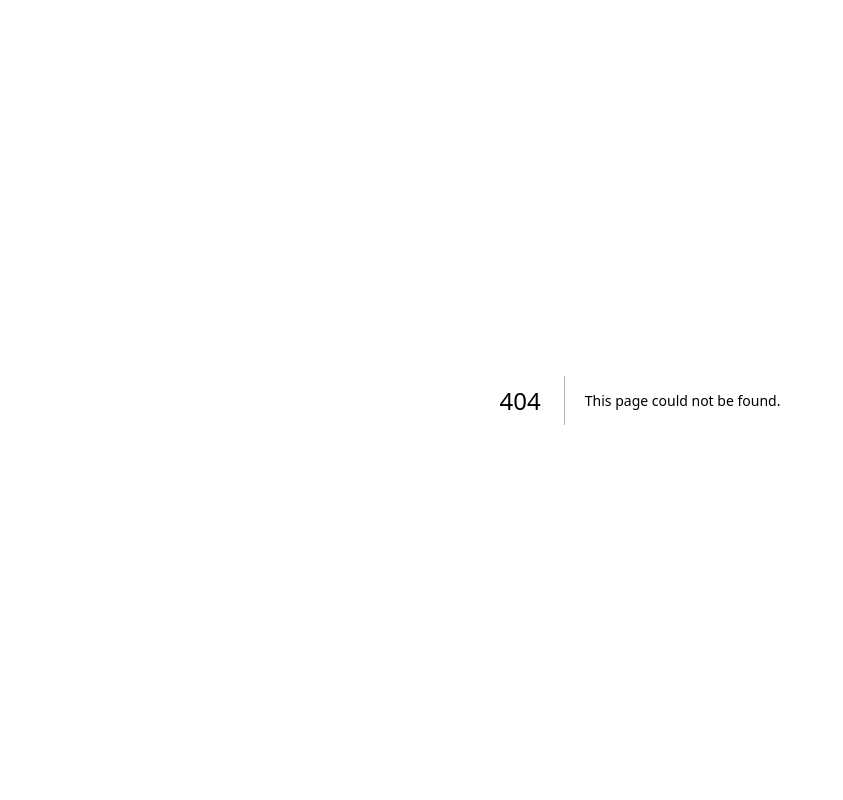
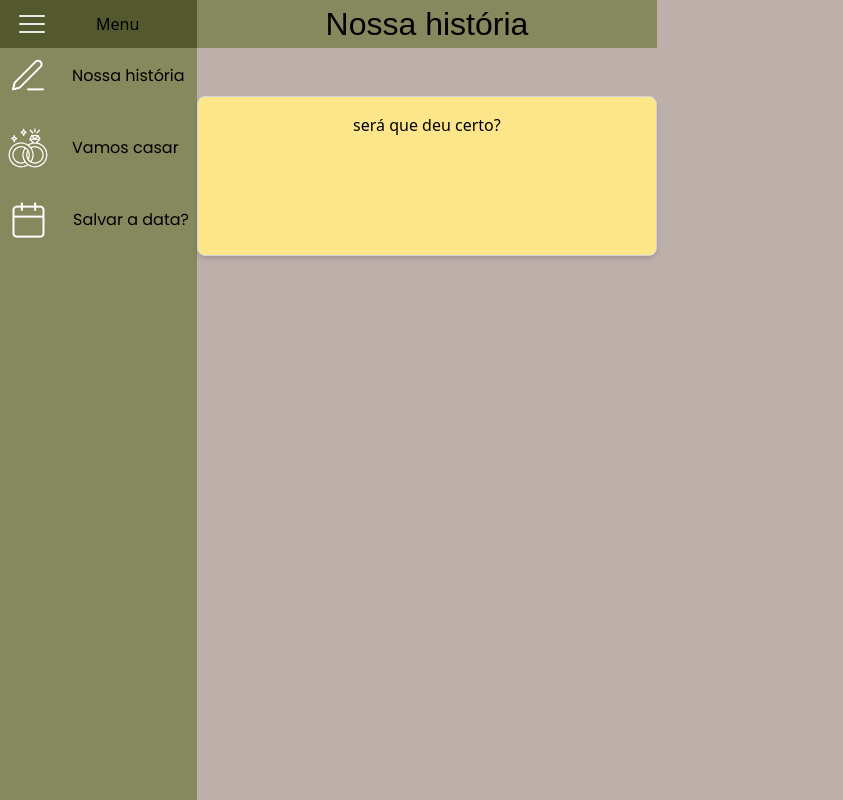
Before and after one commit to nayara-al/my-wedding-invite, a Next.js app: page /nossa-historia in a window 1280 px wide. Before the commit this address had no page. Shown: the whole page, without its empty margins (0-843 px from the left). Built offline with nearby package versions, Linux system fonts and the light colour scheme; a web font is replaced by a local one.

Commit message:
criação da página nossa história

```diff
--- a/src/app/(home)/page.tsx
+++ /dev/null
@@ -1,8 +0,0 @@
-import GuestConfirm from '@/components/GuestConfirm'
-import React from 'react'
-
-export default function pages() {
-  return (
-    <GuestConfirm/>
-  )
-}
--- /dev/null
+++ b/src/app/nossa-historia/page.tsx
@@ -0,0 +1,19 @@
+import GuestConfirm from "@/components/GuestConfirm";
+import { NavBar } from "@/components/NavBar";
+import { PageTitle } from "@/components/PageTitle";
+import { Scrap } from "@/components/Scrap";
+import React from "react";
+
+export default function pages() {
+  return (
+    <div className="flex bg-bgPage h-full w-full">
+      <NavBar />
+      <div>
+        <PageTitle title="Nossa história"/>
+        <div className="flex self-center justify-center ">
+          <Scrap/>
+        </div>
+      </div>
+    </div>
+  );
+}
```
